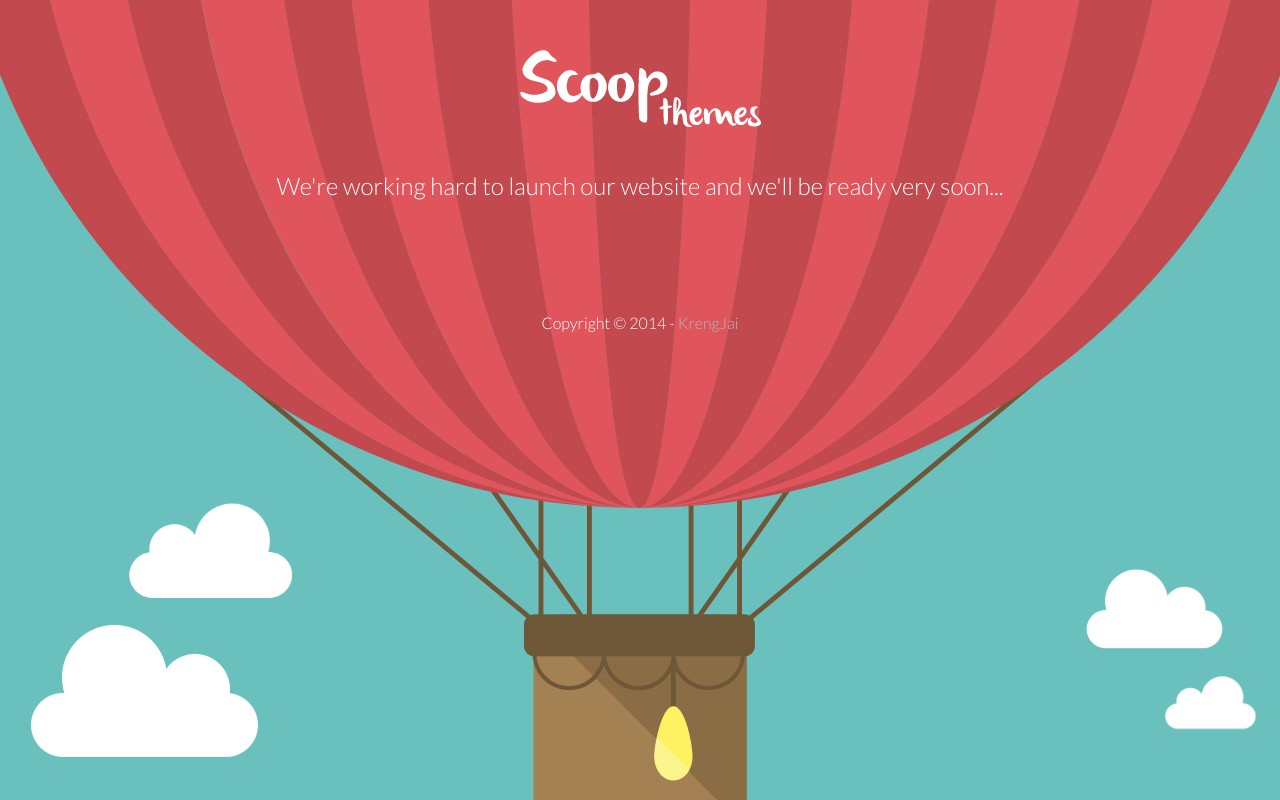
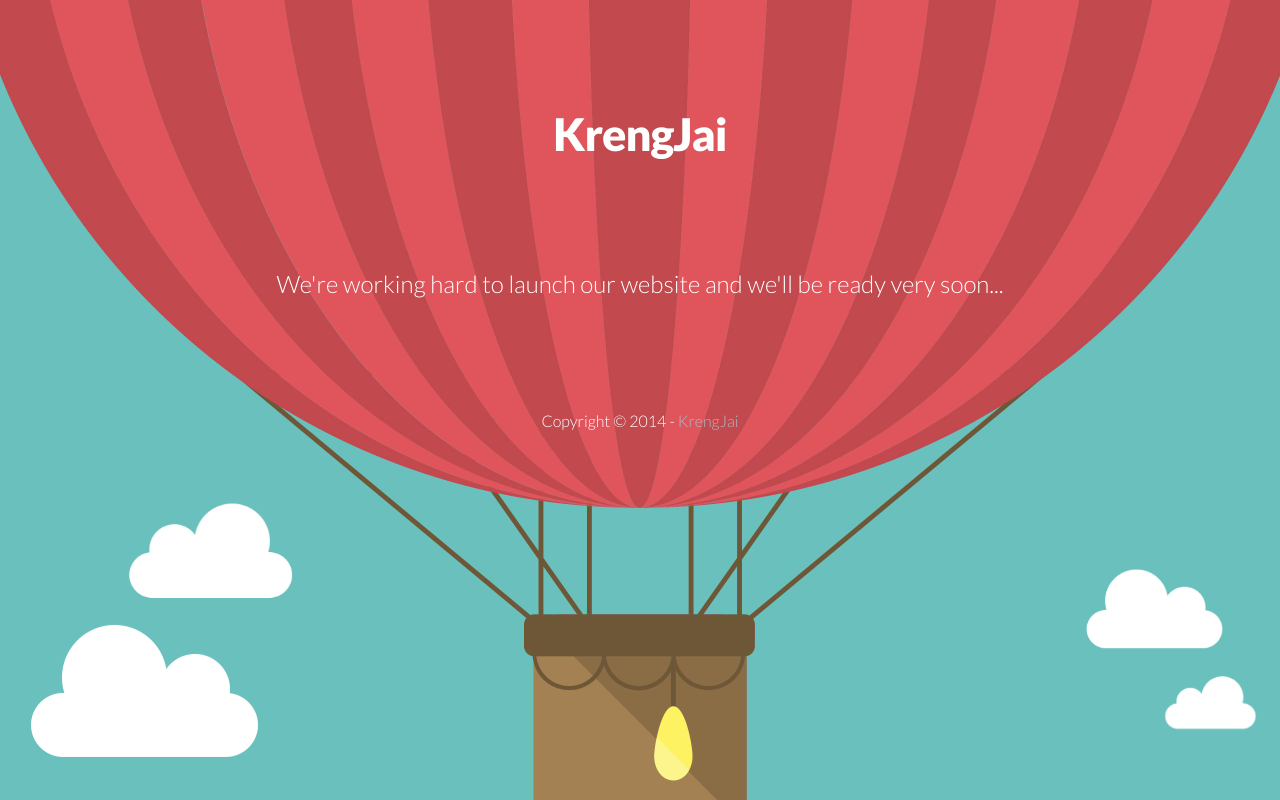
Before and after one commit to TimShier/krengjai, a plain HTML site: page index.html in a window 1280 px wide. Drawn offline with nearby package versions, Linux system fonts and the light colour scheme; some packages are replaced by stand-ins of ours; a script that the page names is missing.

Commit message:
Logo removed

```diff
--- a/index.html
+++ b/index.html
@@ -56,7 +56,7 @@
         <div class="container">
             <div class="row">
                 <div class="col-sm-12 col-md-12 col-lg-12">
-                    <img src="assets/img/logo.png" alt="Scoop Themes Logo">
+                    <h1>KrengJai</h1>
                     <br/>
                     <br/>
                     <h2 class="subtitle">We're working hard to launch our website and we'll be ready very soon...</h2>
```
